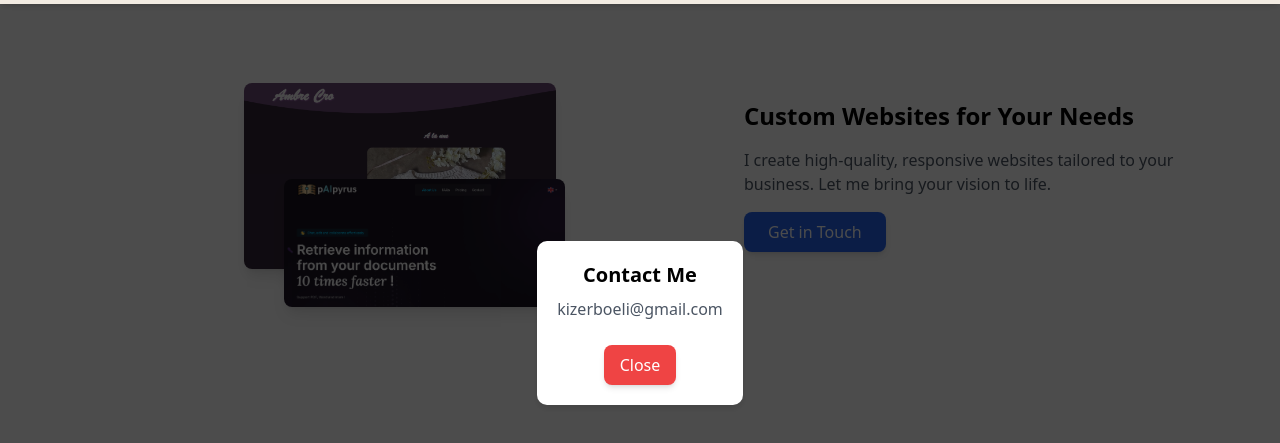
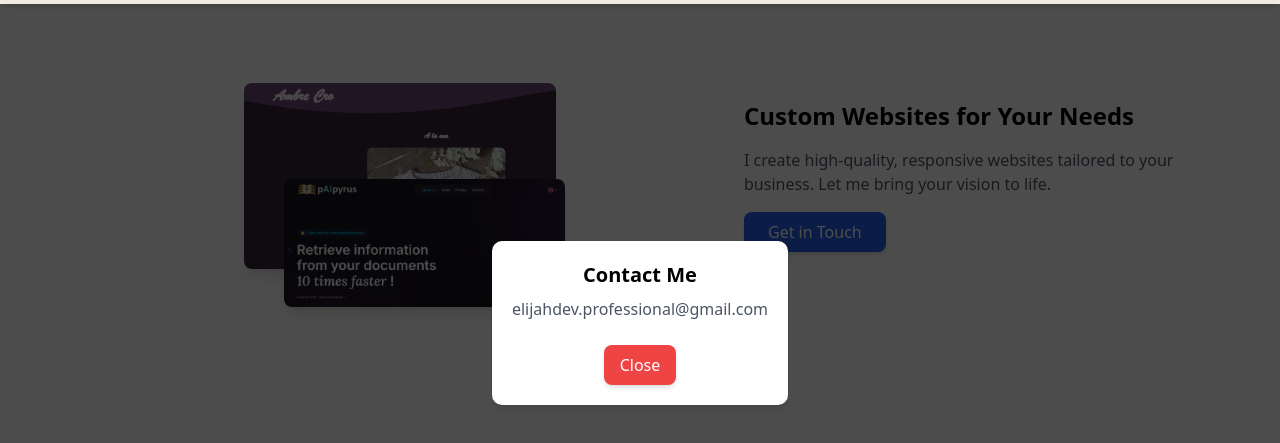
Before and after one commit to Waranika/ELIJAH, a plain HTML site: page design.html in a window 1280 px wide. Both pictures are taken after a click on the button "Get in Touch". Shown: the part 77-520 px from the top of the page. Drawn offline with nearby package versions, Linux system fonts and the light colour scheme.

Commit message:
Update design.html

```diff
--- a/design.html
+++ b/design.html
@@ -132,7 +132,7 @@
   <div id="contactModal" class="modal-overlay">
     <div class="modal">
       <p class="text-xl font-semibold">Contact Me</p>
-      <p class="text-gray-600 my-2">kizerboeli@gmail.com</p>
+      <p class="text-gray-600 my-2">elijahdev.professional@gmail.com</p>
       <button
         onclick="closeModal()"
         class="mt-4 bg-red-500 text-white px-4 py-2 rounded-lg shadow-md hover:bg-red-600"
```
